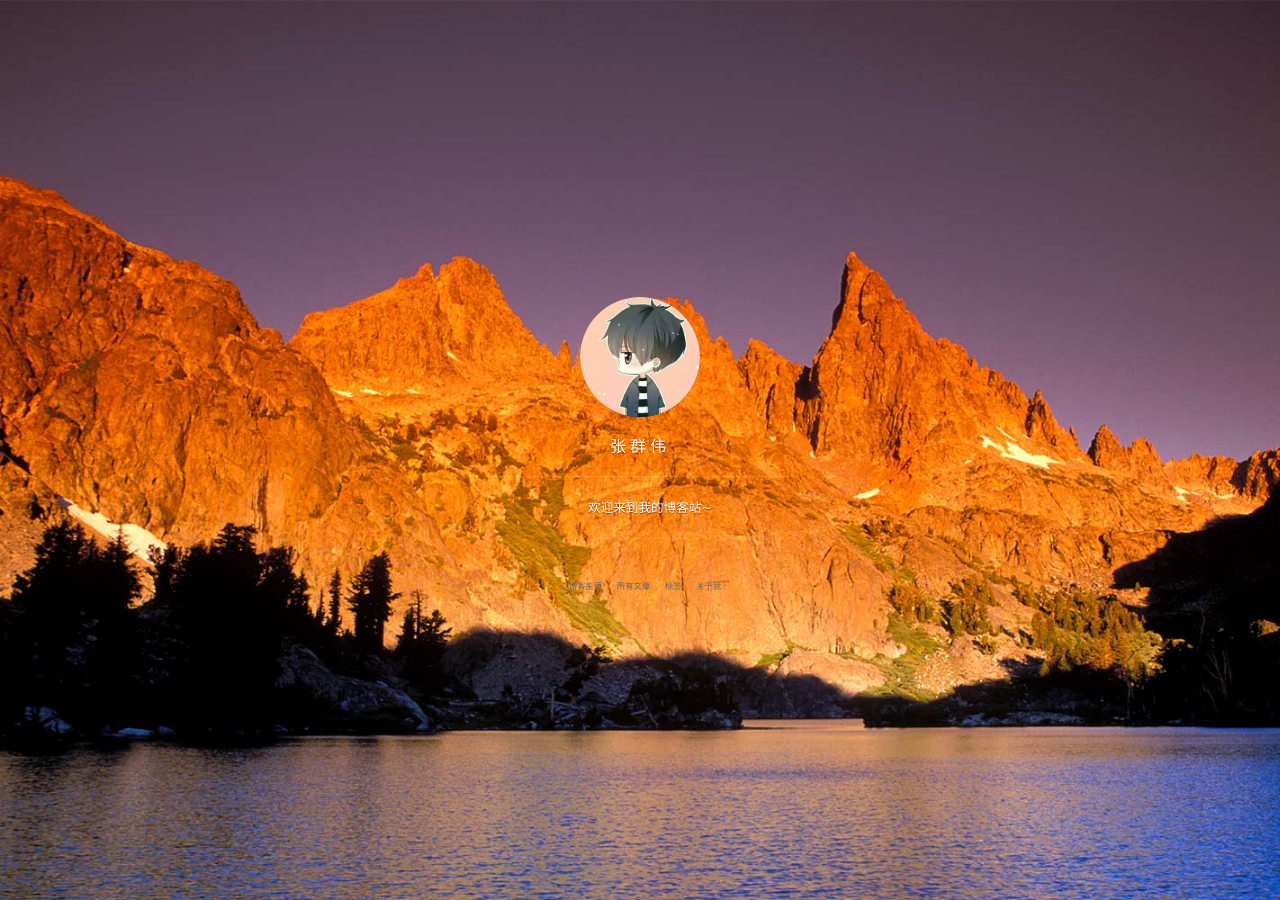
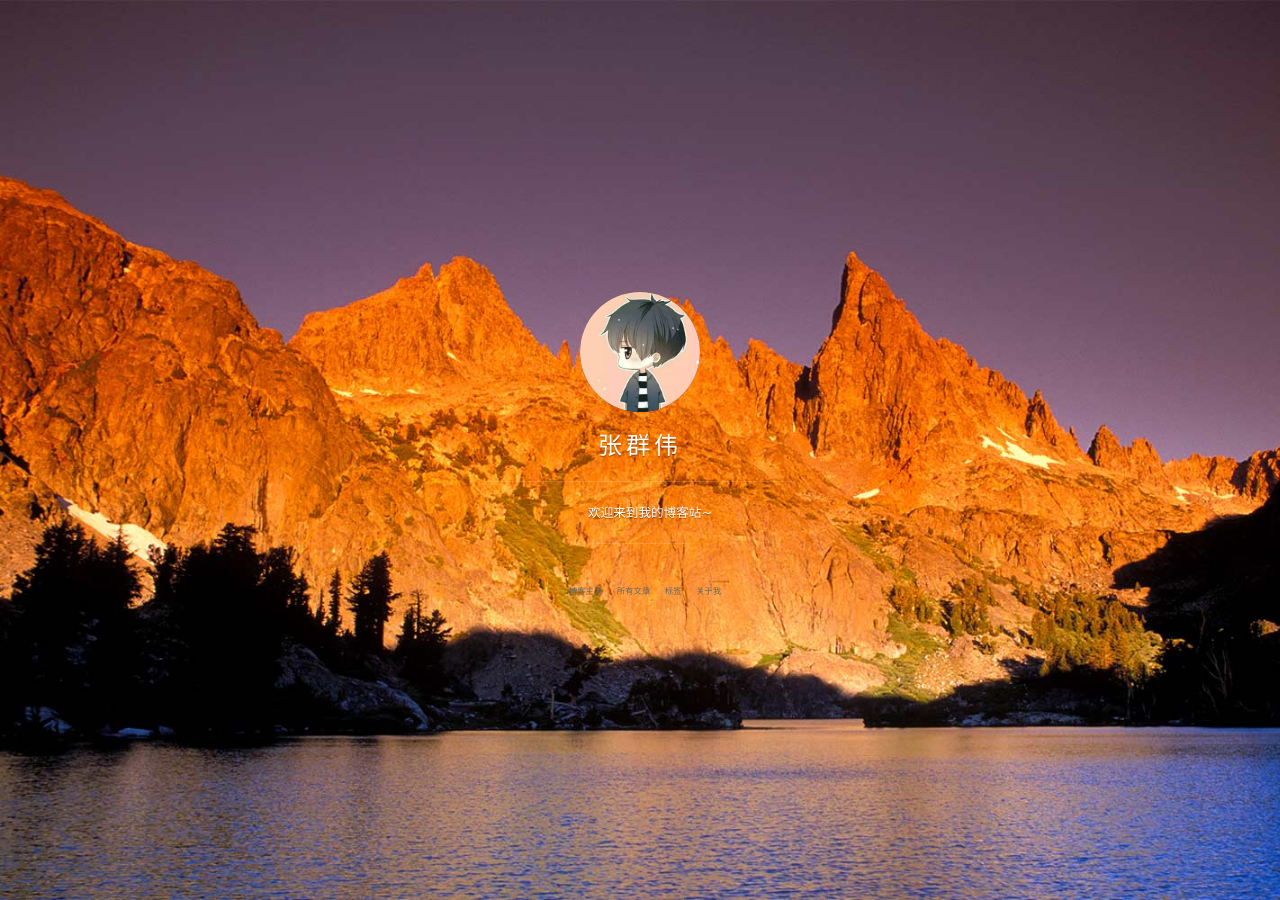
Before and after one commit to syhleo/zhangqunwei.github.io, a Jekyll site: the page built from index.html, in a window 1280 px wide. Built offline with Jekyll 4.4.1, drawn with Linux system fonts in a browser that asks for light colours; nearby versions of some CDN libraries; the list of posts is cut into pages by our own code; comment, search, counter and statistics services are not loaded.

Commit message:
设置主页字体11:30

```diff
--- a/_includes/side-panel.html
+++ b/_includes/side-panel.html
@@ -31,7 +31,7 @@
             </a>
         </div>
         <!-- 头像效果-end -->
-        <h1 class="panel-cover__title panel-title" style="font-family:STKaiti;font-size:16px">
+        <h1 class="panel-cover__title panel-title" style="font-family:STKaiti;font-size:24px">
           <a href="/#blog" title="link to homepage for {{ site.title }}" class="blog-button">{{ site.title }}</a>
         </h1>
         {% if site.subtitle %}
```
